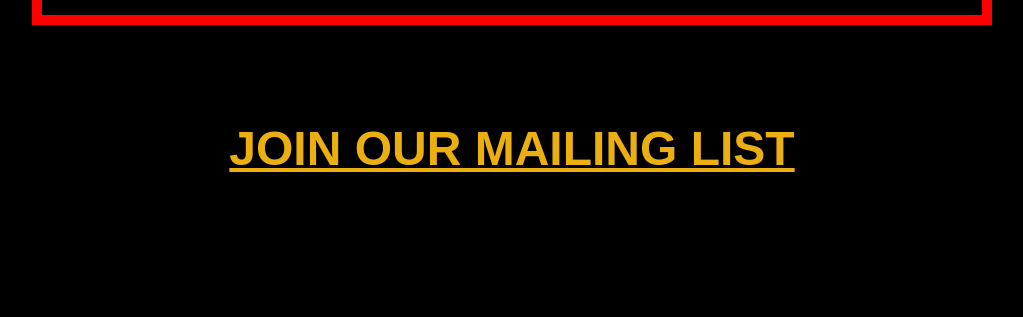
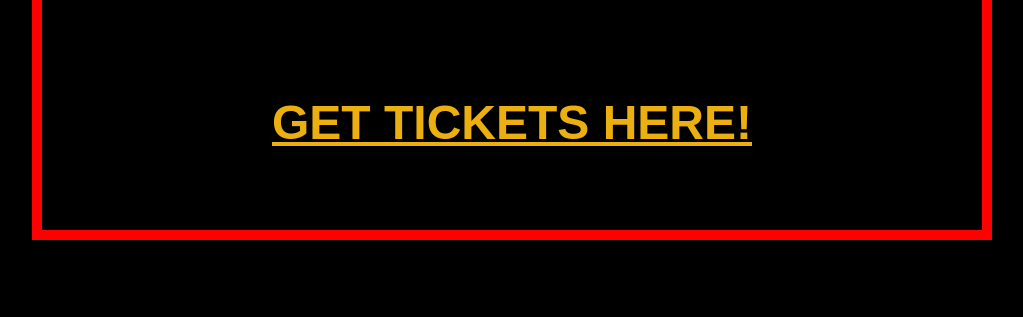
Before and after one commit to Ashwind34/soundslavesite, a PHP site: page / in a window 1280 px wide. Shown: the part 2616-2933 px from the top of the page, without its empty margins (128-1151 px from the left). Run offline with PHP 8.4, Linux system fonts and the light colour scheme; some libraries are stand-ins or nearby versions.

Commit message:
updated index.php

```diff
--- a/index.php
+++ b/index.php
@@ -48,6 +48,7 @@
 			<br>
 			<img class="band" src="images/navajoshow.jpg"/>
 			<br>
+			<h5><a href="fanlist/SSlist/ticketform.php"><b><u>GET TICKETS HERE!</u></b></a></h5>
 		</div>
 		<br>
 		<h5><a href="SSlist/emailform.php"><b><u>JOIN OUR MAILING LIST</u></b></a></h5>
```
